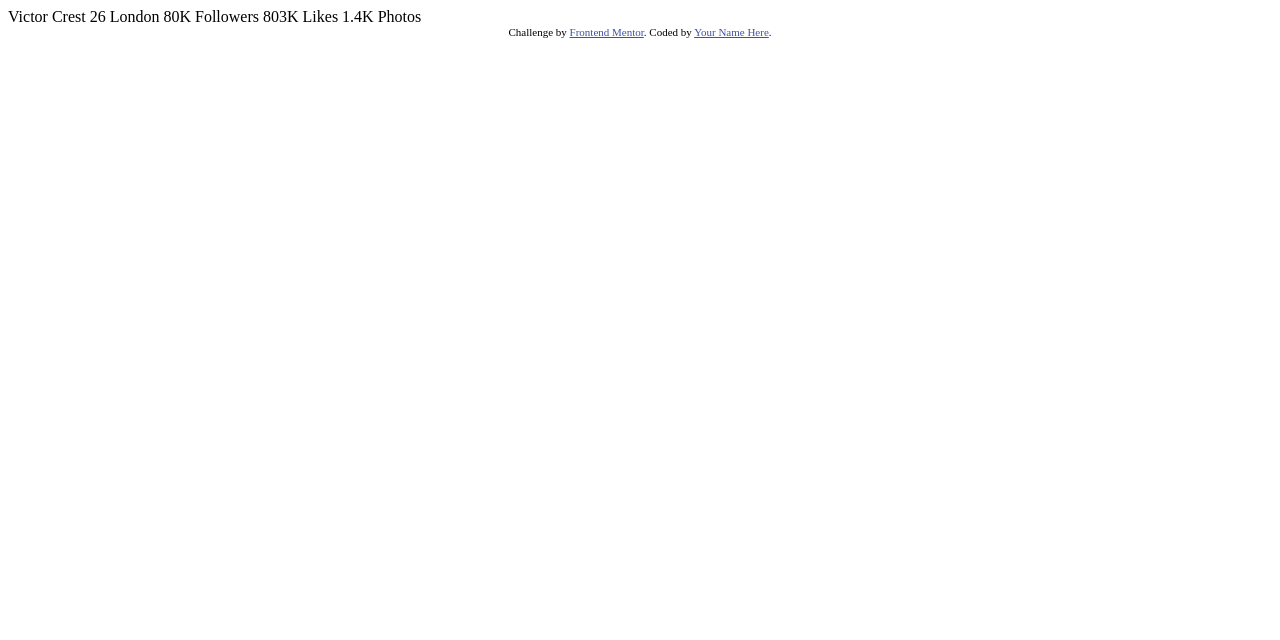
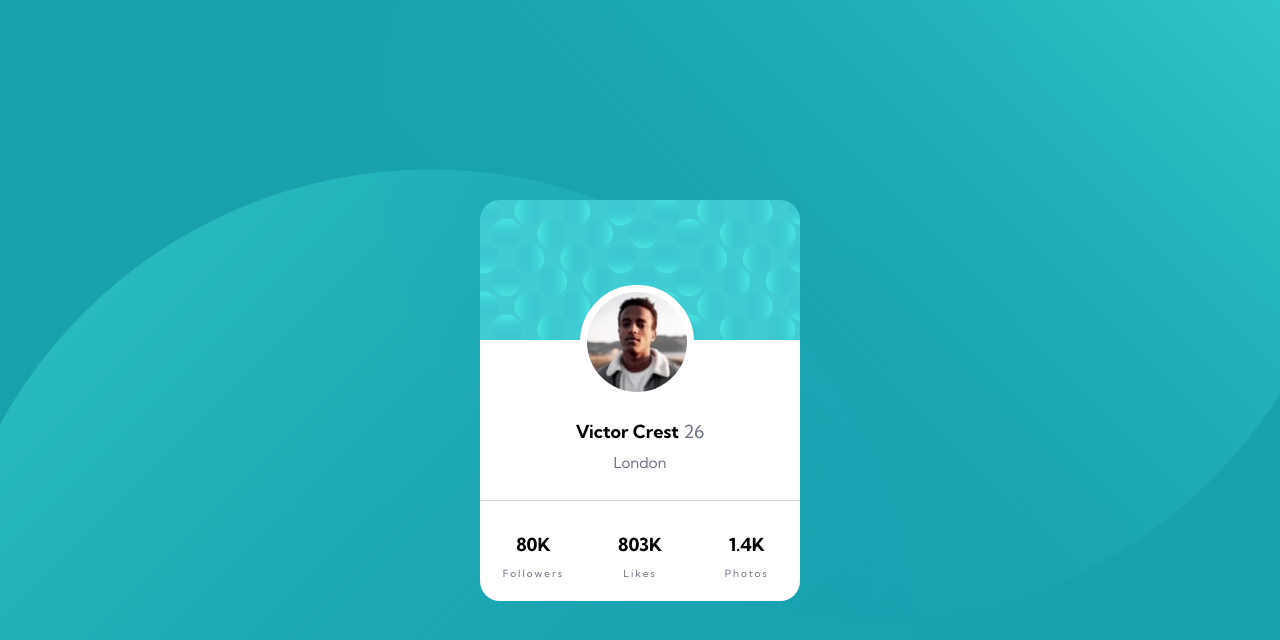
Before and after one commit to NereoOntiveros/profile-card-component-main, a plain HTML site: page index.html in a window 1280 px wide. Drawn offline with Linux system fonts and the light colour scheme.

```diff
--- a/index.html
+++ b/index.html
@@ -1,8 +1,10 @@
 <!DOCTYPE html>
 <html lang="en">
+
 <head>
   <meta charset="UTF-8">
-  <meta name="viewport" content="width=device-width, initial-scale=1.0"> <!-- displays site properly based on user's device -->
+  <meta name="viewport" content="width=device-width, initial-scale=1.0">
+  <!-- displays site properly based on user's device -->
 
   <link rel="icon" type="image/png" sizes="32x32" href="./images/favicon-32x32.png">
   <link rel="stylesheet" href="styles.css">
@@ -11,22 +13,60 @@
 
 
 </head>
+
 <body>
-  Victor Crest
-  26
-  London
 
-  80K
-  Followers
 
-  803K
-  Likes
+  <div class="container">
+    <div class="card">
+      <div class="card-header"></div>
+      <img src="/images/image-victor.jpg" alt="Victor's image">
+      <div class="profile-details">
+        <div>
+          <p> <span>Victor Crest</span>
 
-  1.4K
-  Photos
-  <div class="attribution">
+            26</p>
+            <p id="city">London</p>
+        </div>
+
+      </div>
+
+      <div class="card-footer">
+        <div class="footer-item">
+          <div class="footer-stats">
+            <p><span>80K</span> </p>
+          <p class="extraSmall">Followers</p>
+          </div>
+
+          </div>
+        <div class="footer-item">
+          <div class="footer-stats">
+            <p><span>803K</span></p>
+            <p class="extraSmall">Likes</p>
+          </div>
+          </div>
+
+        <div class="footer-item">
+          <div class="footer-stats">
+            <p><span>1.4K</span></p>
+            <p class="extraSmall">Photos</p>
+          </div>
+          </div>
+      </div>
+    </div>
+  </div>
+
+
+
+
+
+
+
+
+  <!-- <div class="attribution">
     Challenge by <a href="https://www.frontendmentor.io?ref=challenge" target="_blank">Frontend Mentor</a>.
     Coded by <a href="#">Your Name Here</a>.
-  </div>
+  </div> -->
 </body>
+
 </html>
--- a/styles.css
+++ b/styles.css
@@ -1,2 +1,120 @@
+/*Fonts*/
+@import url('https://fonts.googleapis.com/css2?family=Kumbh+Sans:wght@400;700&display=swap');
+
+/*Reset*/
+*{
+  margin: 0;
+  padding: 0;
+  font-family: 'Kumbh Sans', sans-serif;
+}
+
+html,body{
+    height: 100%;
+}
+
+.container{
+    height: 100%;
+    background-color: hsl(185, 75%, 39%);
+    background-image: url(/images/bg-pattern-top.svg), url(/images/bg-pattern-bottom.svg);
+    background-position-x: 125%, -20%;
+    background-position-y: 200%, -95%;
+    background-repeat: no-repeat;
+
+    display: flex;
+    justify-content: center;
+    align-items: center;
+    flex-wrap: wrap;
+}
+
+.card{
+    height: 400px;
+    width: 320px;
+    border-radius: 20px;
+    font-size: 18px;
+    font-weight: 400;
+    color: hsl(227, 10%, 46%);
+
+}
+.card-header{
+    background-image: url(/images/bg-pattern-card.svg);
+    background-size:cover;
+    border-top-left-radius: 20px;
+    border-top-right-radius: 20px;
+    height: 35%;
+}
+.card > img{
+    border-radius: 50%;
+    border: 7px solid #fff;
+    height: 100px;
+    width: 100px;
+    display: block;
+    margin-right: auto;
+    margin-left: 100px;
+    margin-top: -55px;
+
+    position: absolute;
+    background-color: white;
+}
+
+
+.profile-details{
+    background-color: white;
+    height: 40%;
+}
+
+.profile-details div{
+    padding-top: 25%;
+}
+.profile-details P{
+    text-align: center;
+}
+
+span{
+    font-weight: 700;
+    color: black;
+}
+#city{
+    padding-top: 3%;
+    font-size: smaller;
+}
+
+
+.card-footer{
+    border-top: 1px solid lightgray;
+    background-color: white;
+    border-bottom-left-radius: 20px;
+    border-bottom-right-radius: 20px;
+    height: 25%;
+    display: flex;
+}
+.footer-item{
+
+    width: 35%;
+}
+.footer-stats{
+    padding-top: 20%;
+}
+.footer-stats p{
+    text-align: center;
+    padding-top: 10%;
+}
+
+.extraSmall{
+    font-size: 10px;
+    letter-spacing: 2px;
+}
+
+
+
+@media screen and (min-width:1400px){
+    .container{
+        background-position-x: -50%, 150%;
+        background-position-y: 250%, -200%;
+    }
+
+}
+
+
+
 .attribution { font-size: 11px; text-align: center; }
-    .attribution a { color: hsl(228, 45%, 44%); }
+.attribution a { color: hsl(228, 45%, 44%); }
```
